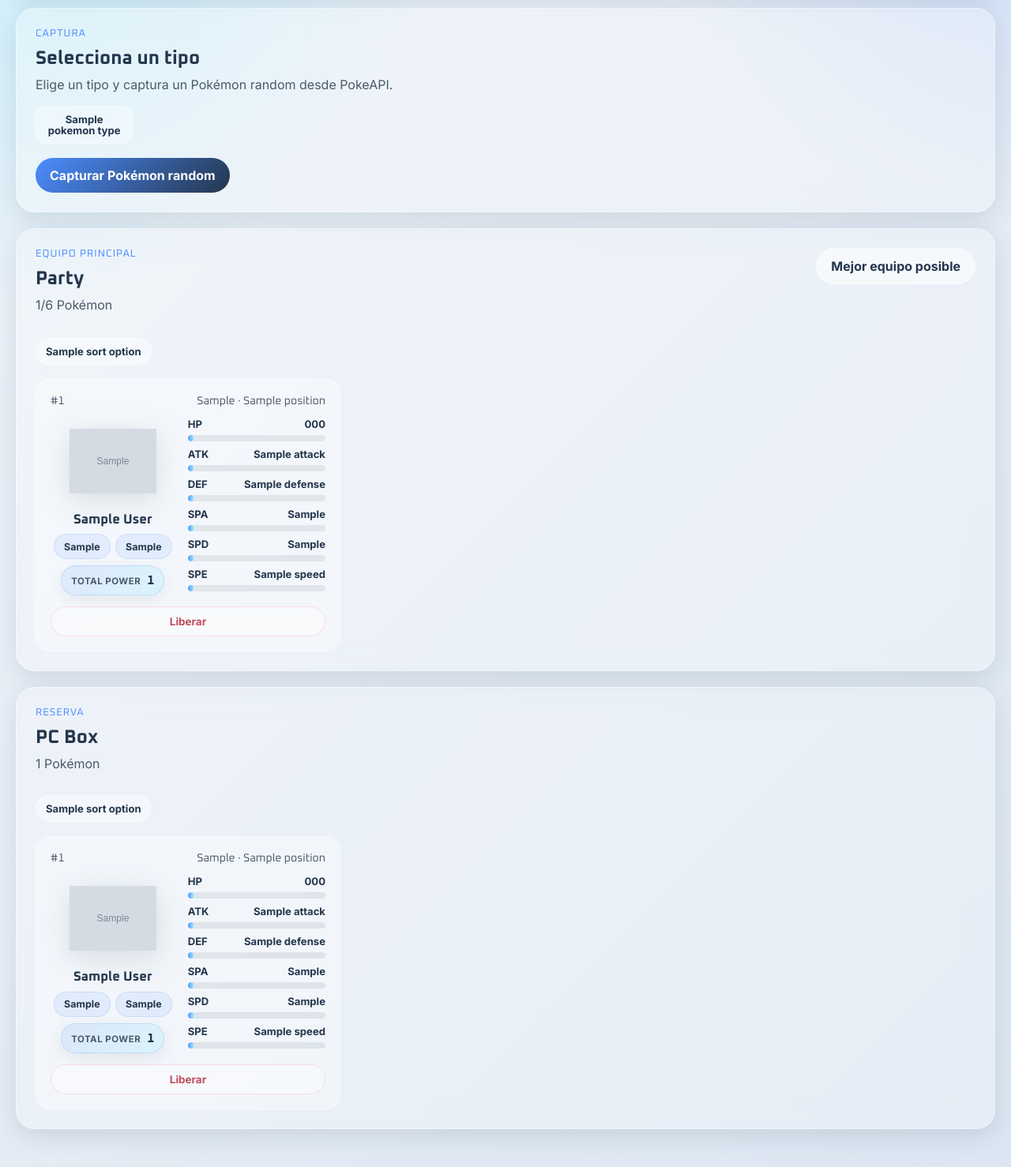
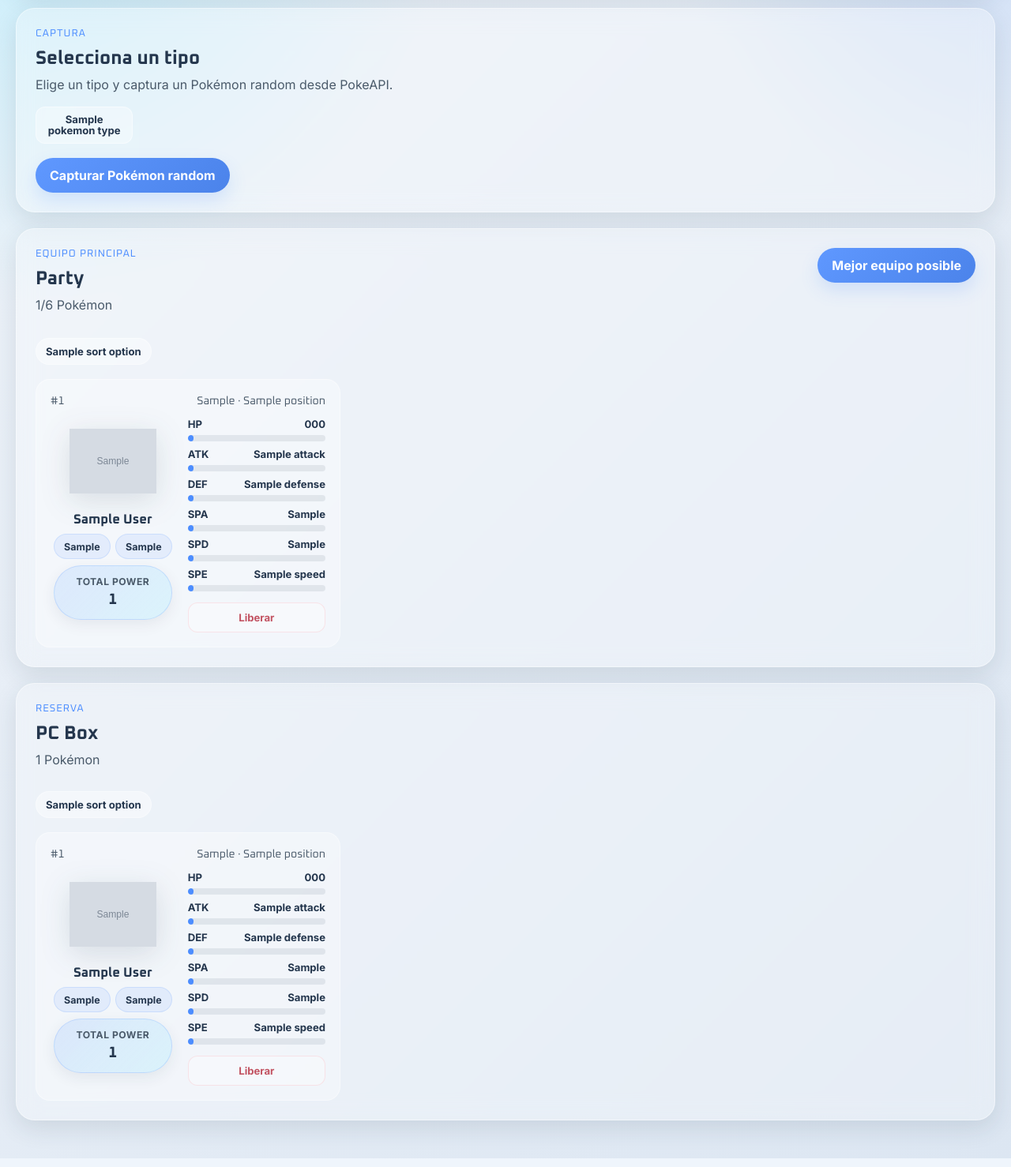
Before and after one commit to raulantonino/pokeparty, a Django app: template templates/roster/dashboard.html in a window 1280 px wide. Shown: the part 204-1682 px from the top of the page at 79% size. Run offline with Django 5.2, Linux system fonts and the light colour scheme; the template is opened without the code that fills it: most values are stand-ins (such as "Sample title", 1, 10 or a date in 2020); grey boxes marked "Sample" are stand-in pictures.

Commit message:
feat(ui): refine action styling and rebalance pokemon card layout

```diff
--- a/roster/views.py
+++ b/roster/views.py
@@ -19,7 +19,7 @@
 )
 
 SORT_OPTIONS = [
-    ("position", "Orden actual"),
+    ("position", "Inicial"),
     ("hp", "HP"),
     ("attack", "ATK"),
     ("defense", "DEF"),
--- a/static/css/styles.css
+++ b/static/css/styles.css
@@ -685,3 +685,96 @@
         justify-content: flex-start;
     }
 }
+
+.primary-button {
+    background: linear-gradient(135deg, #5f98ff, #4b83ea);
+    color: white;
+    font-weight: 700;
+    box-shadow: 0 10px 22px rgba(76, 141, 255, 0.18);
+}
+
+.primary-button:hover {
+    box-shadow: 0 12px 26px rgba(76, 141, 255, 0.22);
+}
+
+.power-pill--large {
+    width: 100%;
+    justify-content: center;
+    padding: 12px 14px;
+    gap: 10px;
+    margin-top: 6px;
+}
+
+.power-pill--large {
+    width: 100%;
+    display: flex;
+    flex-direction: column;
+    align-items: center;
+    justify-content: center;
+    padding: 12px 14px;
+    gap: 4px;
+    margin-top: 6px;
+    text-align: center;
+}
+
+.power-pill--large .power-pill__label {
+    display: block;
+    width: 100%;
+    text-align: center;
+    font-size: 0.76rem;
+}
+
+.power-pill--large .power-pill__value {
+    display: block;
+    width: 100%;
+    text-align: center;
+    font-size: 1.2rem;
+}
+
+.pokemon-card__right {
+    display: grid;
+    grid-template-rows: 1fr auto;
+    gap: 12px;
+    align-content: start;
+}
+
+.stats-stack {
+    display: grid;
+    gap: 8px;
+}
+
+.stat-bar__fill {
+    display: block;
+    height: 100%;
+    border-radius: inherit;
+    background: var(--blue-main);
+}
+
+.pokemon-card__actions--side {
+    margin-top: 2px;
+}
+
+.release-button {
+    width: 100%;
+    border: 1px solid rgba(255, 92, 108, 0.14);
+    background: rgba(255, 255, 255, 0.3);
+    color: rgba(179, 36, 54, 0.78);
+    border-radius: 12px;
+    padding: 10px 12px;
+    cursor: pointer;
+    font: inherit;
+    font-size: 0.82rem;
+    font-weight: 700;
+    transition:
+        transform var(--transition-fast),
+        background var(--transition-fast),
+        border-color var(--transition-fast),
+        color var(--transition-fast);
+}
+
+.release-button:hover {
+    transform: translateY(-1px);
+    background: rgba(255, 92, 108, 0.06);
+    border-color: rgba(255, 92, 108, 0.22);
+    color: rgba(179, 36, 54, 0.9);
+}
--- a/templates/roster/dashboard.html
+++ b/templates/roster/dashboard.html
@@ -47,7 +47,7 @@
                         {% csrf_token %}
                         <input type="hidden" name="sort_party" value="{{ sort_party }}">
                         <input type="hidden" name="sort_box" value="{{ sort_box }}">
-                        <button type="submit" class="secondary-button">
+                        <button type="submit" class="primary-button">
                             Mejor equipo posible
                         </button>
                     </form>
--- a/templates/roster/partials/pokemon_card.html
+++ b/templates/roster/partials/pokemon_card.html
@@ -30,7 +30,7 @@
                         {% endif %}
                     </div>
 
-                    <div class="power-pill">
+                    <div class="power-pill power-pill--large">
                         <span class="power-pill__label">Total Power</span>
                         <strong class="power-pill__value">{{ entry.pokemon.total_power }}</strong>
                     </div>
@@ -38,6 +38,7 @@
             </div>
 
             <div class="pokemon-card__right">
+                <div class="stats-stack">
                     <div class="stat-row">
                         <div class="stat-row__top">
                             <span>HP</span>
@@ -98,11 +99,9 @@
                         </div>
                     </div>
                 </div>
-        </div>
-    </div>
 
                 {% if show_release %}
-        <form method="post" action="{% url 'roster:release' entry.id %}" class="pokemon-card__actions">
+                    <form method="post" action="{% url 'roster:release' entry.id %}" class="pokemon-card__actions pokemon-card__actions--side">
                         {% csrf_token %}
                         <input type="hidden" name="sort_party" value="{{ sort_party }}">
                         <input type="hidden" name="sort_box" value="{{ sort_box }}">
@@ -115,4 +114,7 @@
                         </button>
                     </form>
                 {% endif %}
+            </div>
+        </div>
+    </div>
 </article>
```
Lines whose indentation alone changed are shown as unchanged.
